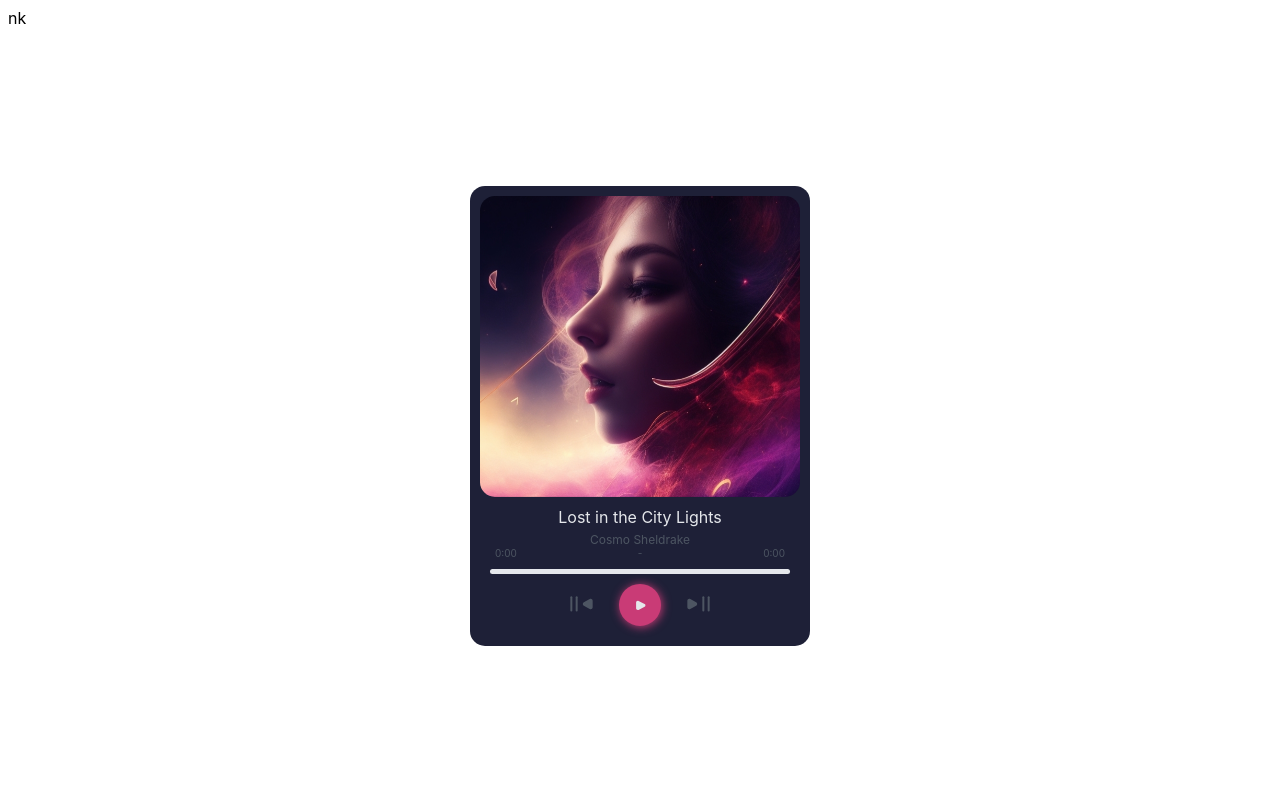
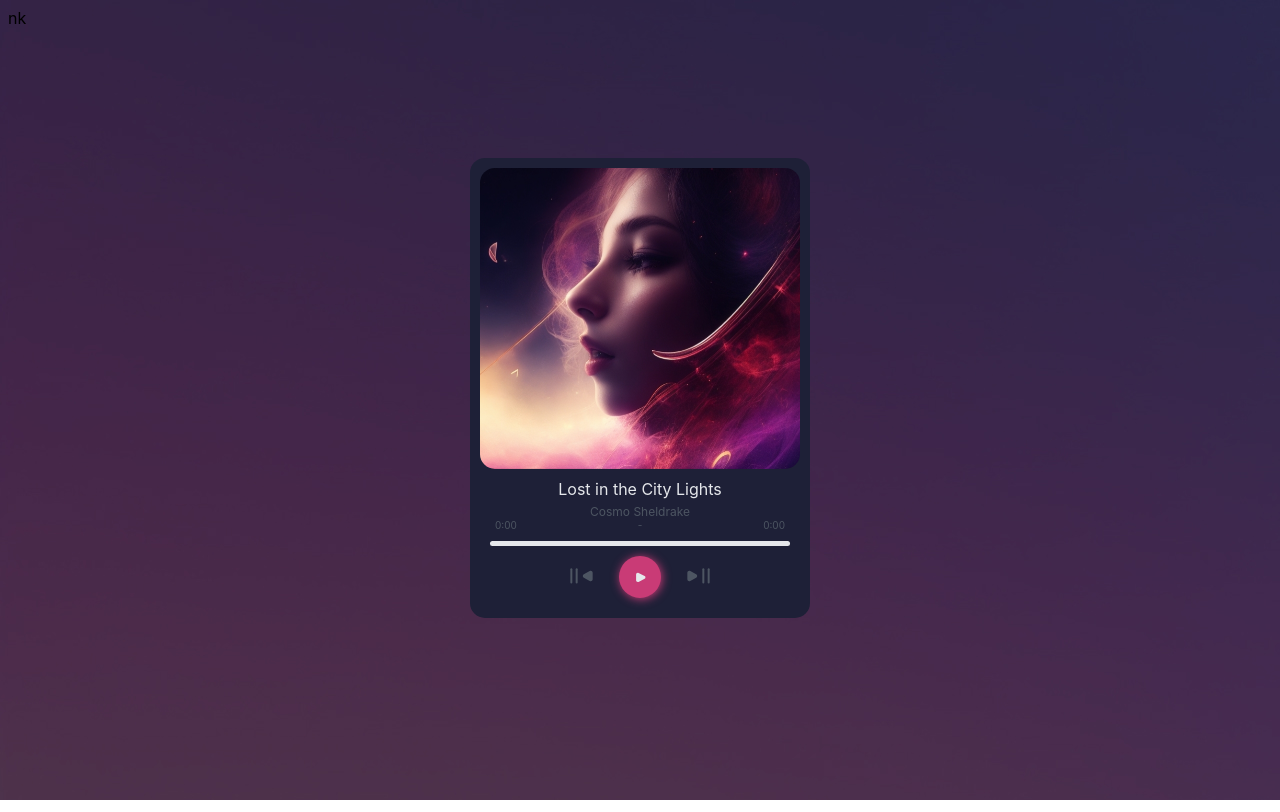
Before and after one commit to JeremieN6/DevChallenge-music-js, a plain HTML site: page index.html in a window 1280 px wide. Drawn offline with nearby package versions, Linux system fonts and the light colour scheme; a web font is replaced by a local one.

Commit message:
Fixed : bg image url + height size

```diff
--- a/assets/css/style.css
+++ b/assets/css/style.css
@@ -20,12 +20,12 @@
     }
 
     body {
-        background-image: url(./assets/images/bg.jpg);
+        background-image: url(../images/bg.jpg);
     }
 
     .container_bloc_music {
         position: relative;
-        height: 97vh;
+        height: 90vh;
     }
 
     .content_bloc_music {
```
